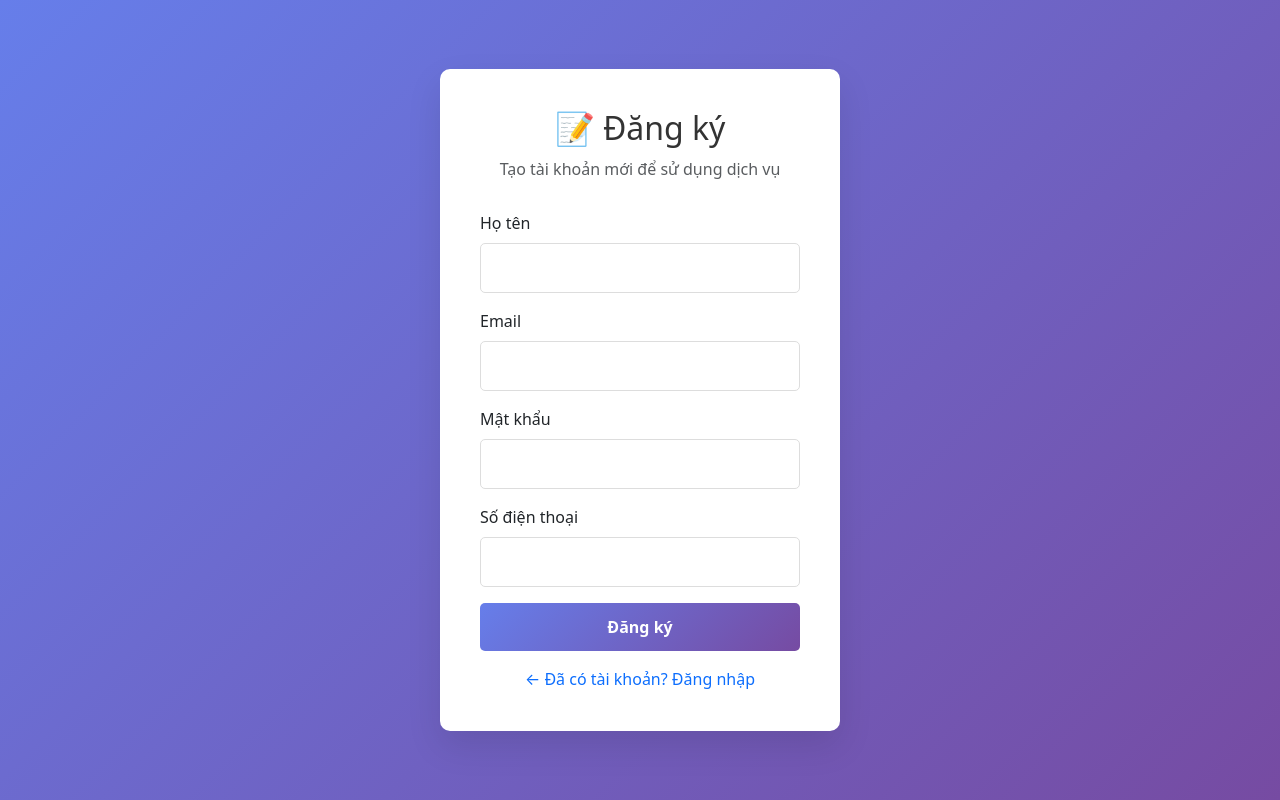
After one commit to khoamd123/NHOM4, a PHP site: page /NHOM4_DU_AN_1/client/index.php?controller=user&action=register in a window 1280 px wide. The commit adds this page. Run offline with PHP 8.4, Linux system fonts and the light colour scheme.

Commit message:
dong bo code, cap nhat bo xung phan cliet chuc nang dang ky dang nhap

```diff
--- /dev/null
+++ b/client/controllers/UserController.php
@@ -0,0 +1,48 @@
+<?php
+
+require_once __DIR__ . '/../models/User.php';
+
+class UserController {
+    public function login() {
+        session_start();
+        $error = '';
+        if ($_SERVER['REQUEST_METHOD'] === 'POST') {
+            $user = User::findByEmail($_POST['email']);
+            if ($user && password_verify($_POST['password'], $user['password']))  {
+                $_SESSION['user'] = $user;
+                header("Location: /NHOM4_DU_AN_1/index.php");
+                exit();
+            } else {
+                $error = "Sai thông tin đăng nhập.";
+            }
+        }
+        include __DIR__ . '/../views/user/login.php';
+    }
+
+    public function register() {
+        $error = '';
+        $success = '';
+        if ($_SERVER['REQUEST_METHOD'] === 'POST') {
+            $exists = User::findByEmail($_POST['email']);
+            if ($exists) {
+                $error = "Email đã được sử dụng.";
+            } else {
+                if (User::create($_POST)) {
+                    $success = "Đăng ký thành công, vui lòng đăng nhập!";
+                    // Hiển thị thông báo rồi chuyển sang trang đăng nhập sau 2 giây
+                    header("refresh:2;url=?controller=user&action=login");
+                } else {
+                    $error = "Đăng ký thất bại, vui lòng thử lại.";
+                }
+            }
+        }
+        include __DIR__ . '/../views/user/register.php';
+    }
+
+    public function logout() {
+        session_start();
+        session_destroy();
+        header("Location: /NHOM4_DU_AN_1/index.php");
+        exit();
+    }
+}
--- /dev/null
+++ b/client/index.php
@@ -0,0 +1,8 @@
+<?php
+$controller = $_GET['controller'] ?? 'user';
+$action = $_GET['action'] ?? 'login';
+
+require_once __DIR__ . "/controllers/" . ucfirst($controller) . "Controller.php";
+$controllerClass = ucfirst($controller) . "Controller";
+$controllerObject = new $controllerClass();
+$controllerObject->$action();
--- /dev/null
+++ b/client/models/User.php
@@ -0,0 +1,20 @@
+<?php
+require_once __DIR__ . '/../../db.php';
+class User {
+    public static function findByEmail($email) {
+        global $conn;
+        $stmt = $conn->prepare("SELECT * FROM users WHERE email = ?");
+        $stmt->execute([$email]);
+        return $stmt->fetch();
+    }
+
+    public static function create($data) {
+        global $conn;
+        $stmt = $conn->prepare("INSERT INTO users (name, email, password, phone, role, status, created_at) VALUES (?, ?, ?, ?, 0, 1, NOW())");
+        return $stmt->execute([
+            $data['name'], $data['email'],
+            password_hash($data['password'], PASSWORD_DEFAULT),
+            $data['phone']
+        ]);
+    }
+}
--- /dev/null
+++ b/client/views/user/register.php
@@ -0,0 +1,90 @@
+
+<!DOCTYPE html>
+<html>
+<head>
+    <title>Đăng ký tài khoản</title>
+    <link rel="stylesheet" href="/NHOM4_DU_AN_1/vendor/bootstrap/css/bootstrap.min.css">
+    <style>
+        body {
+            background: linear-gradient(135deg, #667eea 0%, #764ba2 100%);
+            min-height: 100vh;
+            display: flex;
+            align-items: center;
+            justify-content: center;
+        }
+        .login-container {
+            background: white;
+            padding: 40px;
+            border-radius: 10px;
+            box-shadow: 0 15px 35px rgba(0,0,0,0.1);
+            width: 100%;
+            max-width: 400px;
+        }
+        .login-header {
+            text-align: center;
+            margin-bottom: 30px;
+        }
+        .login-header h2 {
+            color: #333;
+            margin-bottom: 10px;
+        }
+        .form-control {
+            border-radius: 5px;
+            border: 1px solid #ddd;
+            padding: 12px 15px;
+        }
+        .btn-login {
+            background: linear-gradient(135deg, #667eea 0%, #764ba2 100%);
+            border: none;
+            border-radius: 5px;
+            padding: 12px;
+            color: white;
+            font-weight: bold;
+            width: 100%;
+        }
+        .btn-login:hover {
+            opacity: 0.9;
+            color: white;
+        }
+        .alert {
+            border-radius: 5px;
+        }
+    </style>
+</head>
+<body>
+    <div class="login-container">
+        <div class="login-header">
+            <h2>📝 Đăng ký</h2>
+            <p class="text-muted">Tạo tài khoản mới để sử dụng dịch vụ</p>
+        </div>
+        <?php if (!empty($success)): ?>
+            <div class="alert alert-success"><?= $success ?></div>
+        <?php endif; ?>
+        <?php if (!empty($error)): ?>
+            <div class="alert alert-danger"><?= $error ?></div>
+        <?php endif; ?>
+        <form method="POST" action="?controller=user&action=register">
+            <div class="mb-3">
+                <label for="name" class="form-label">Họ tên</label>
+                <input type="text" class="form-control" id="name" name="name" required>
+            </div>
+            <div class="mb-3">
+                <label for="email" class="form-label">Email</label>
+                <input type="email" class="form-control" id="email" name="email" required>
+            </div>
+            <div class="mb-3">
+                <label for="password" class="form-label">Mật khẩu</label>
+                <input type="password" class="form-control" id="password" name="password" required>
+            </div>
+            <div class="mb-3">
+                <label for="phone" class="form-label">Số điện thoại</label>
+                <input type="text" class="form-control" id="phone" name="phone" required>
+            </div>
+            <button type="submit" class="btn btn-login">Đăng ký</button>
+        </form>
+        <div class="text-center mt-3">
+            <a href="/NHOM4_DU_AN_1/client/index.php?controller=user&action=login" class="text-decoration-none">← Đã có tài khoản? Đăng nhập</a>
+        </div>
+    </div>
+</body>
+</html>
--- /dev/null
+++ b/db.php
@@ -0,0 +1,7 @@
+<?php
+try {
+    $conn = new PDO("mysql:host=localhost;dbname=da1-nhom4-shopgiay;charset=utf8", "root", "");
+    $conn->setAttribute(PDO::ATTR_ERRMODE, PDO::ERRMODE_EXCEPTION);
+} catch (PDOException $e) {
+    die("Kết nối CSDL thất bại: " . $e->getMessage());
+}
```
Also changed, not shown: client/views/user/login.php (added, +79 -0 lines), view/layout/partials/header.php (+7 -0 lines).
